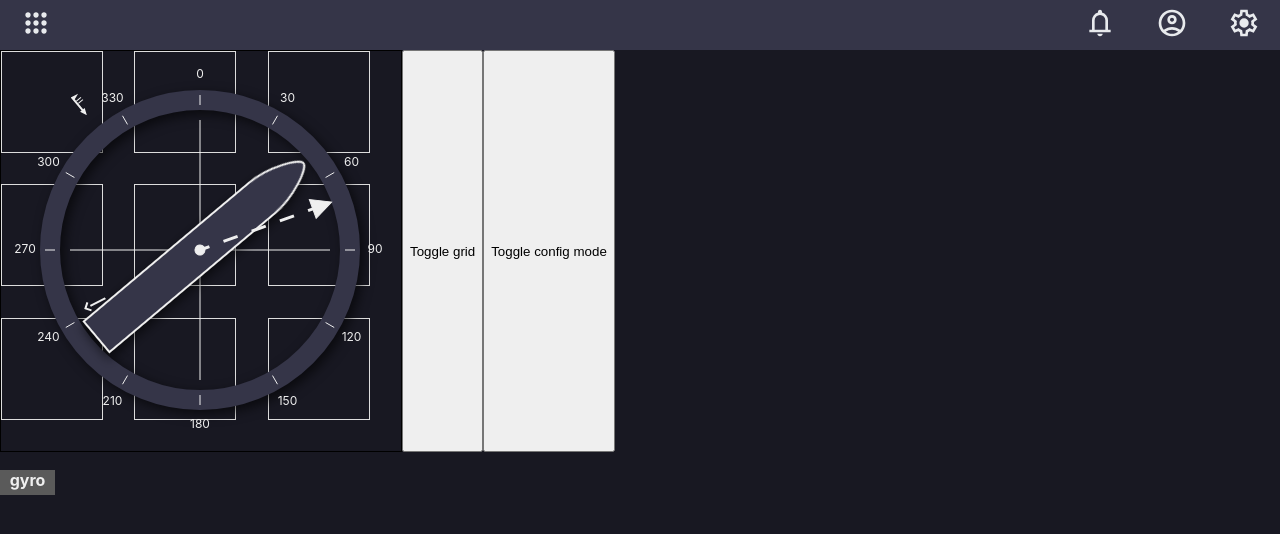
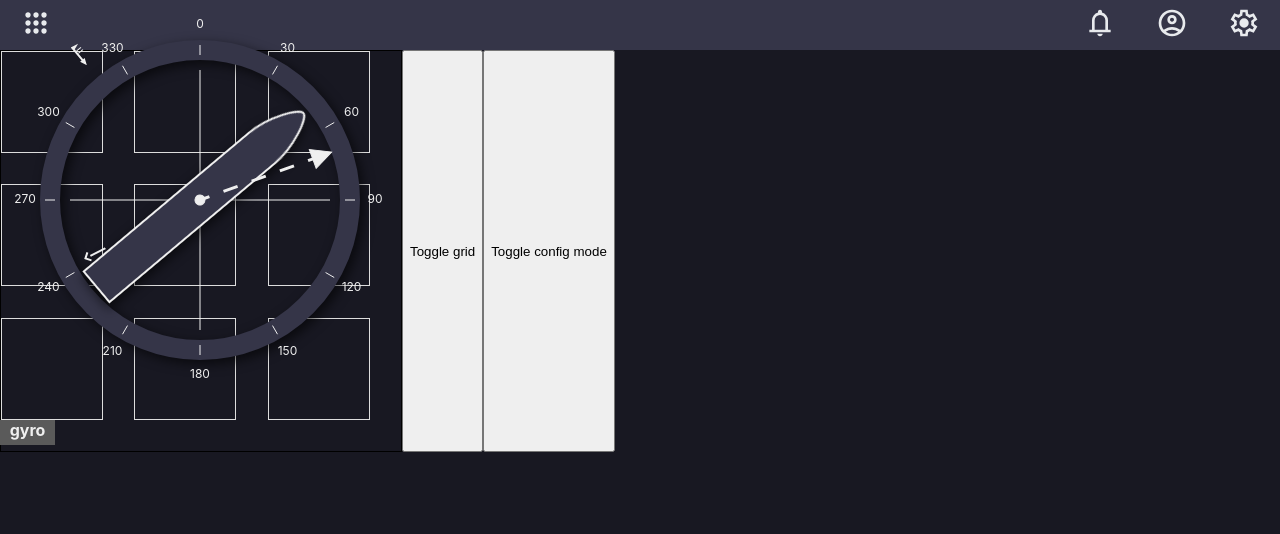
Before and after one commit to Henri-Willekens/mqtt-implementation, a React (Create React App) app: page / in a window 1280 px wide. Shown: the top 534 px of the page. Built offline with nearby package versions, Linux system fonts and the light colour scheme.

Commit message:
fixed drag state

```diff
--- a/src/App.tsx
+++ b/src/App.tsx
@@ -42,7 +42,7 @@ const App = () => {
          <button onClick={() => setGridExists(!GridExists)}>Toggle grid</button>
          <button onClick={() => setConfigMode(!configMode)}>Toggle config mode</button>
           {/* <Button onclick={switchTheme} text={`Huidige theme: ${currentTheme}`} /> */}
-          <DynamicRenderComponents theme={currentTheme} config={configData} />
+          <DynamicRenderComponents theme={currentTheme} config={configData} configMode={configMode} gridEnabled={GridExists} />
         </div>
       </div>
     </div>
--- a/src/components/atoms/Compass/Compass.tsx
+++ b/src/components/atoms/Compass/Compass.tsx
@@ -79,7 +79,7 @@ const Compass: React.FC<CompassProps> = ({ source, waveArrowOutside, theme, step
   }, [currentHeading]);
 
   return (
-    <Draggable gridEnabled={true} configMode={true}>
+    <div>
       <svg width="400" height="400">
         <circle className={`compass-windrose compass-windrose__${theme}`} cx="200" cy="200" r="150" />
 
@@ -116,7 +116,7 @@ const Compass: React.FC<CompassProps> = ({ source, waveArrowOutside, theme, step
       <div className={`compass-source compass-source__${theme}`}>
         <p>{source}</p>
       </div>
-    </Draggable>
+    </div>
   );
 };
 
--- a/src/components/atoms/Draggable/Draggable.scss
+++ b/src/components/atoms/Draggable/Draggable.scss
@@ -3,13 +3,13 @@
 .draggable {
     width: 100px;
     height: 100px;
-    position: absolute;
+    position: fixed;
     cursor: move;
   }
 
   .non-draggable {
     width: 100px;
     height: 100px;
-    position: absolute;
+    position: fixed;
     cursor: default;
   }
--- a/src/components/organisms/DynamicRenderComponents/DynamicRenderComponents.tsx
+++ b/src/components/organisms/DynamicRenderComponents/DynamicRenderComponents.tsx
@@ -2,8 +2,9 @@ import DynamicRenderComponentsProps from "./DynamicRenderComponents.types";
 
 import componentMap from "../../index";
 import { ComponentConfig } from "../../../configuration/types";
+import Draggable from "../../atoms/Draggable/Draggable";
 
-const DynamicRenderComponents: React.FC<DynamicRenderComponentsProps> = ({ config, theme }) => {
+const DynamicRenderComponents: React.FC<DynamicRenderComponentsProps> = ({ config, theme, configMode, gridEnabled }) => {
   return(
     <>
       {config.components.map((componentConfig: ComponentConfig, index: number) => {
@@ -11,7 +12,12 @@ const DynamicRenderComponents: React.FC<DynamicRenderComponentsProps> = ({ confi
         const Component = componentMap[type];
         const componentProps = { theme, ...props }
 
-        return <Component key={index} {...componentProps} />
+        return (
+        <Draggable configMode={configMode} gridEnabled={gridEnabled}>
+          <Component key={index} {...componentProps} />
+        </Draggable>
+
+        )
       })}
     </>
   );
--- a/src/components/organisms/DynamicRenderComponents/DynamicRenderComponents.types.ts
+++ b/src/components/organisms/DynamicRenderComponents/DynamicRenderComponents.types.ts
@@ -2,5 +2,7 @@ import { Config } from "../../../configuration/types";
 
 export default interface DynamicRenderComponentsProps {
   config: Config,
-  theme: string
+  theme: string,
+  configMode: boolean,
+  gridEnabled: boolean
 }
```
